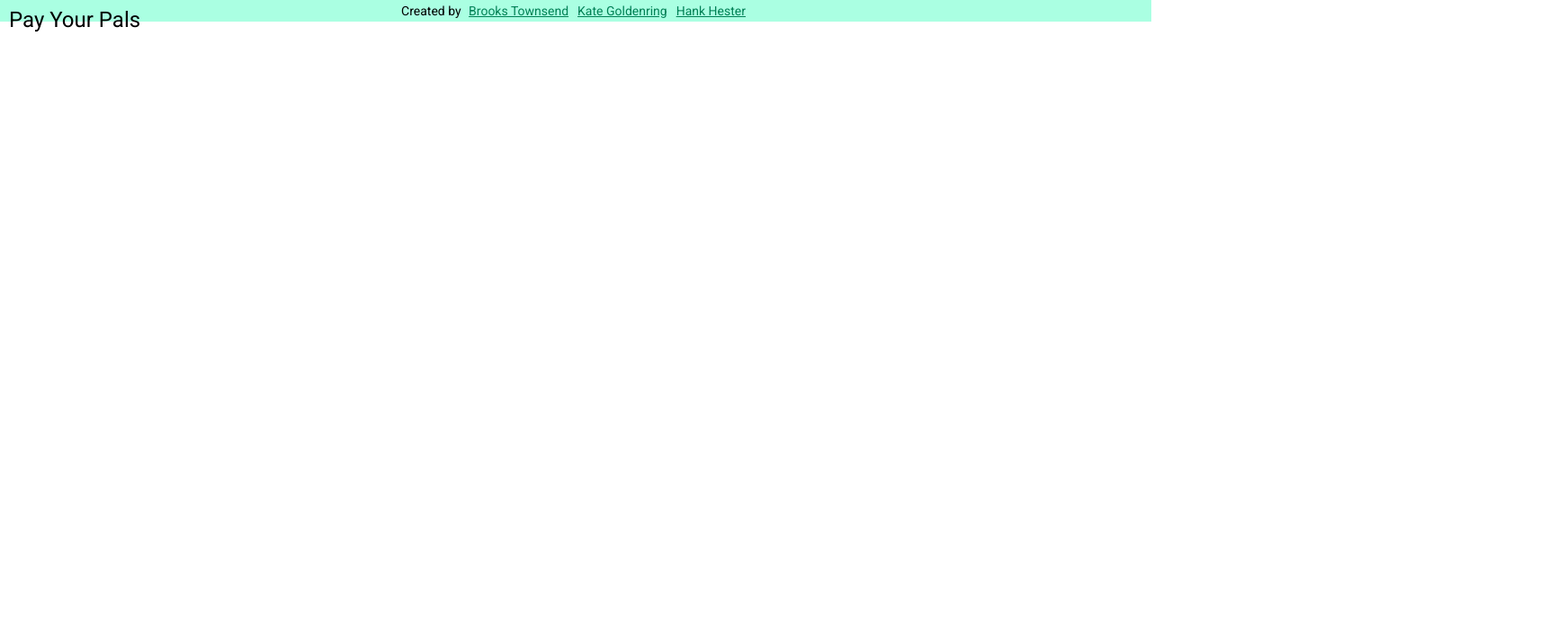
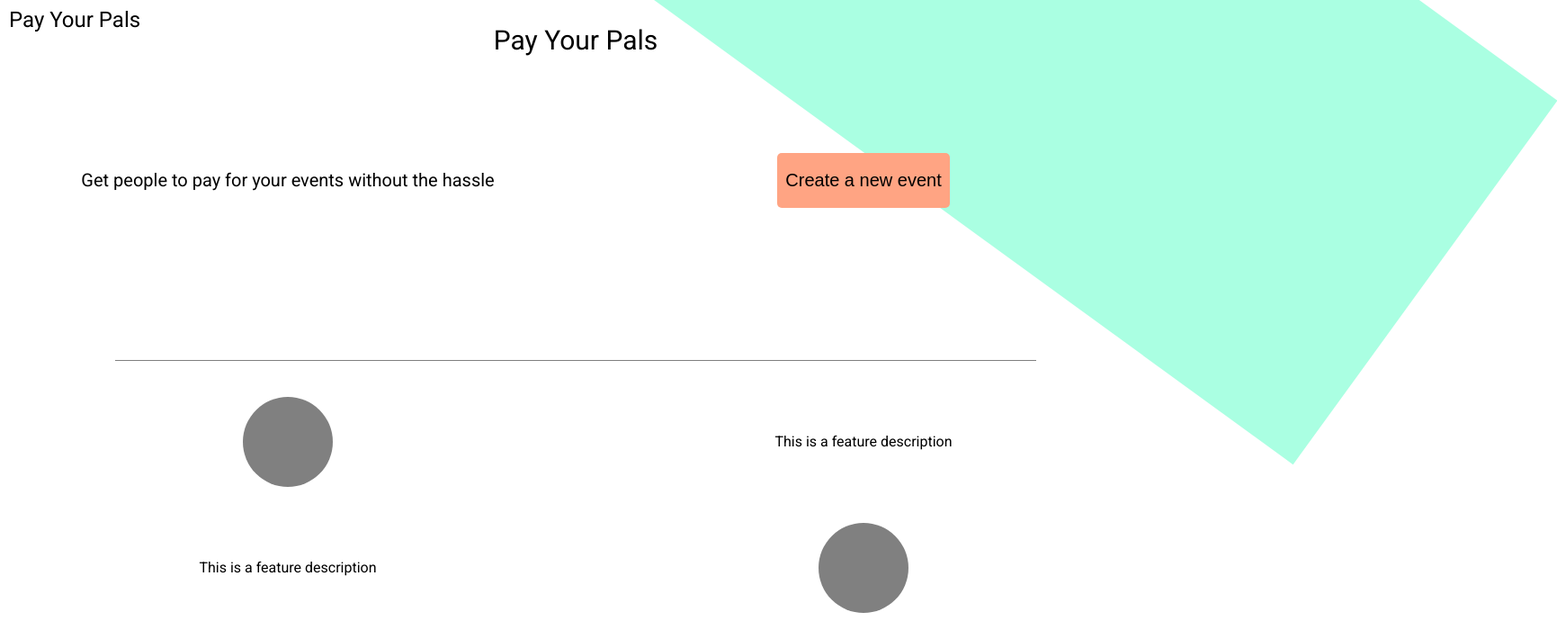
Before and after one commit to brooksmtownsend/payYourPals, a React (Create React App) app: page / in a window 1280 px wide. Shown: the top 700 px of the page at 90% size, 1731 px wide, since content can reach past the window. Built offline with nearby package versions, Linux system fonts and the light colour scheme.

Commit message:
added exact path

```diff
--- a/src/index.tsx
+++ b/src/index.tsx
@@ -12,8 +12,8 @@ ReactDOM.render((
     <Router>
       <div>
         <Header />
-        <Route path={'/welcome'} component={WelcomePage} />
-        <Route path={'/createEvent'} component={CreateEventPage} />
+        <Route exact path={'/'} component={WelcomePage} />
+        <Route exact path={'/createEvent'} component={CreateEventPage} />
         <Footer />
       </div>
     </Router>
```
